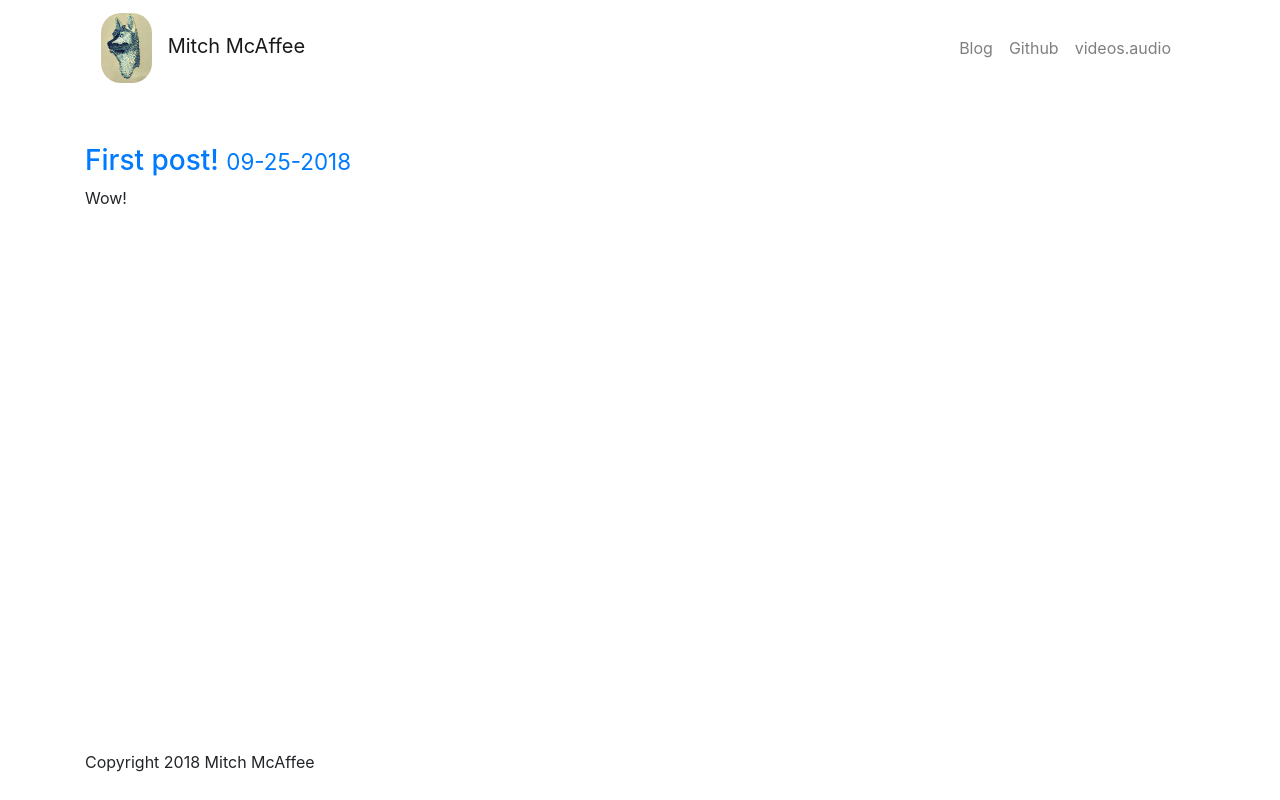
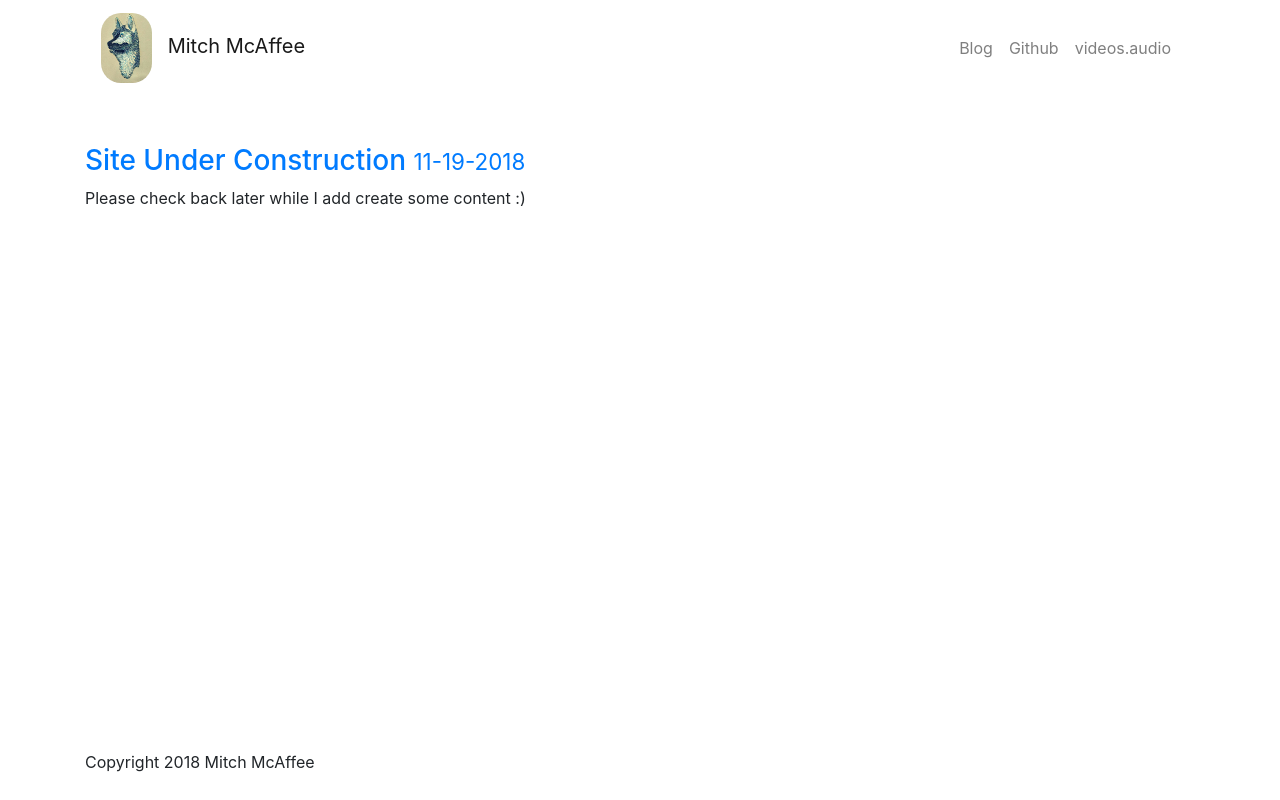
Before and after one commit to themcaffee/vue-blog, a Vue app: page / in a window 1280 px wide. Built offline with nearby package versions, Linux system fonts and the light colour scheme.

Commit message:
Add under construction post

```diff
--- a/src/pages/ViewSinglePost.vue
+++ b/src/pages/ViewSinglePost.vue
@@ -8,7 +8,7 @@
   import { mapState } from 'vuex'
 
   // Import posts dynamically and only load them if actually used
-  const FirstPost = () => import('@/posts/FirstPost')
+  const UnderConstruction = () => import('@/posts/UnderConstruction')
 
   export default {
     name: "ViewSinglePost",
@@ -48,7 +48,7 @@
       })
     },
     components: {
-      FirstPost
+      UnderConstruction
     }
   }
 </script>
--- /dev/null
+++ b/src/posts/UnderConstruction.vue
@@ -0,0 +1,18 @@
+<template>
+  <post :component-name="name" :title="title" :post-date="postDate" :stub="stub">
+    <p>Please check back later while I add create some content :)</p>
+  </post>
+</template>
+
+<script>
+  import PostMixin from '@/mixins/PostMixin'
+  import Post from '@/components/Post'
+
+  export default {
+    name: "UnderConstruction",
+    components: {
+      Post
+    },
+    mixins: [PostMixin]
+  }
+</script>
--- a/src/store/modules/posts.js
+++ b/src/store/modules/posts.js
@@ -7,7 +7,7 @@ const state = {
   }
    */
   blogPosts: [
-    { name: 'FirstPost', title: 'First post!', postdate: '09-25-2018' }
+    { name: 'UnderConstruction', title: 'Site Under Construction', postdate: '11-19-2018'}
   ],
   // Number of posts to show per page on home
   postsOnHome: 5,
```
